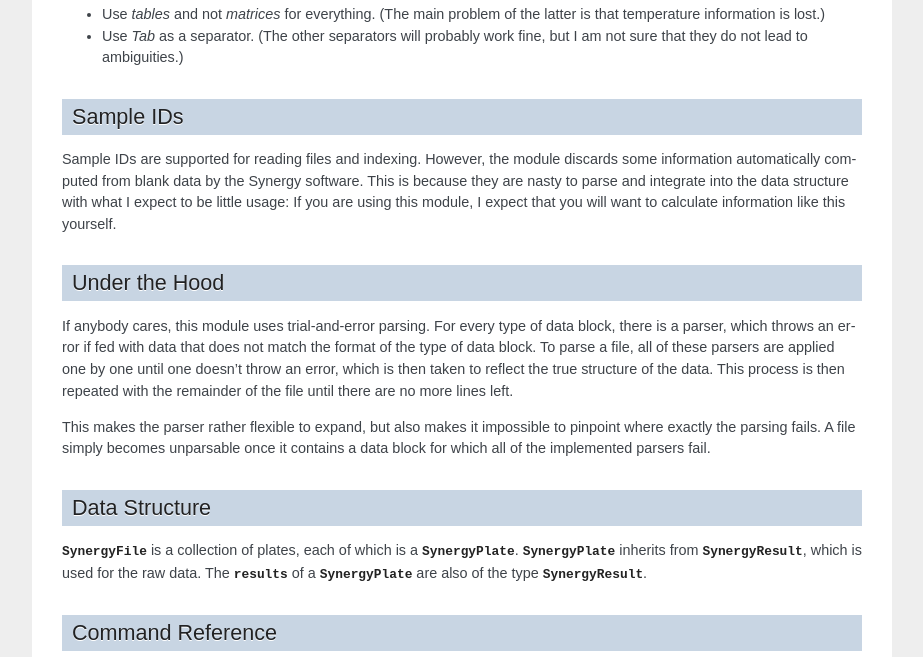
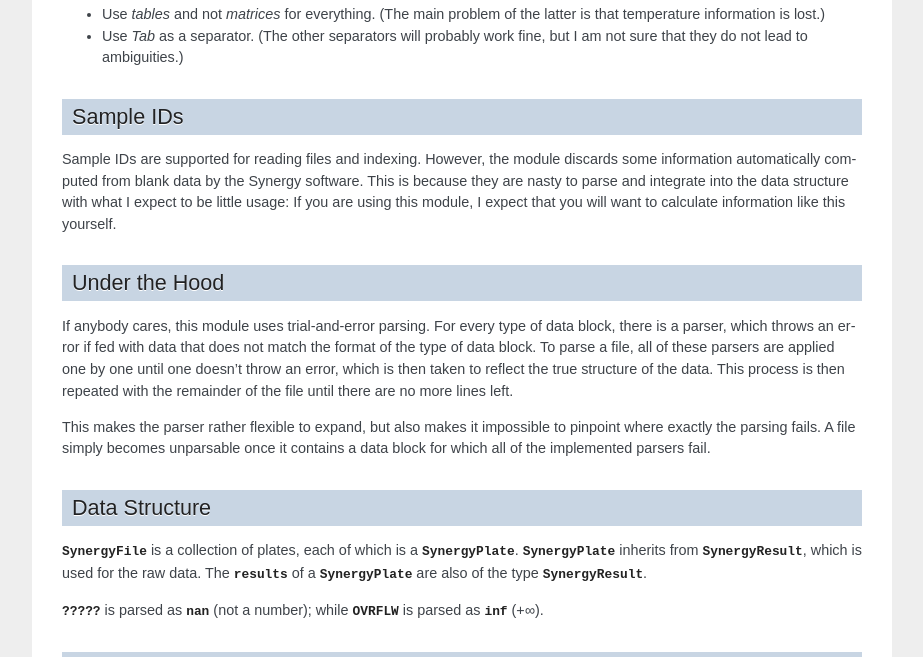
Before and after one commit to BPSB/Synergy-File-Reader, a Sphinx documentation site: the page built from docs/index.rst, in a window 1280 px wide and 900 px high, scrolled down 585 px, cut to the strip 0-657 px from the top of the window. Shown: the whole strip, without its empty margins (198-1121 px from the left). Built offline with Sphinx 7.4.7, drawn with Linux system fonts in a browser that asks for light colours; the version number could not be read and is left out.

Commit message:
Documenting handling of nans and infinities.

```diff
--- a/docs/index.rst
+++ b/docs/index.rst
@@ -43,6 +43,8 @@ Data Structure
 
 `SynergyFile` is a collection of plates, each of which is a `SynergyPlate`. `SynergyPlate` inherits from `SynergyResult`, which is used for the raw data. The `results` of a `SynergyPlate` are also of the type `SynergyResult`.
 
+`?????` is parsed as `nan` (not a number); while `OVRFLW` is parsed as `inf` (+∞).
+
 Command Reference
 -----------------
 
```
